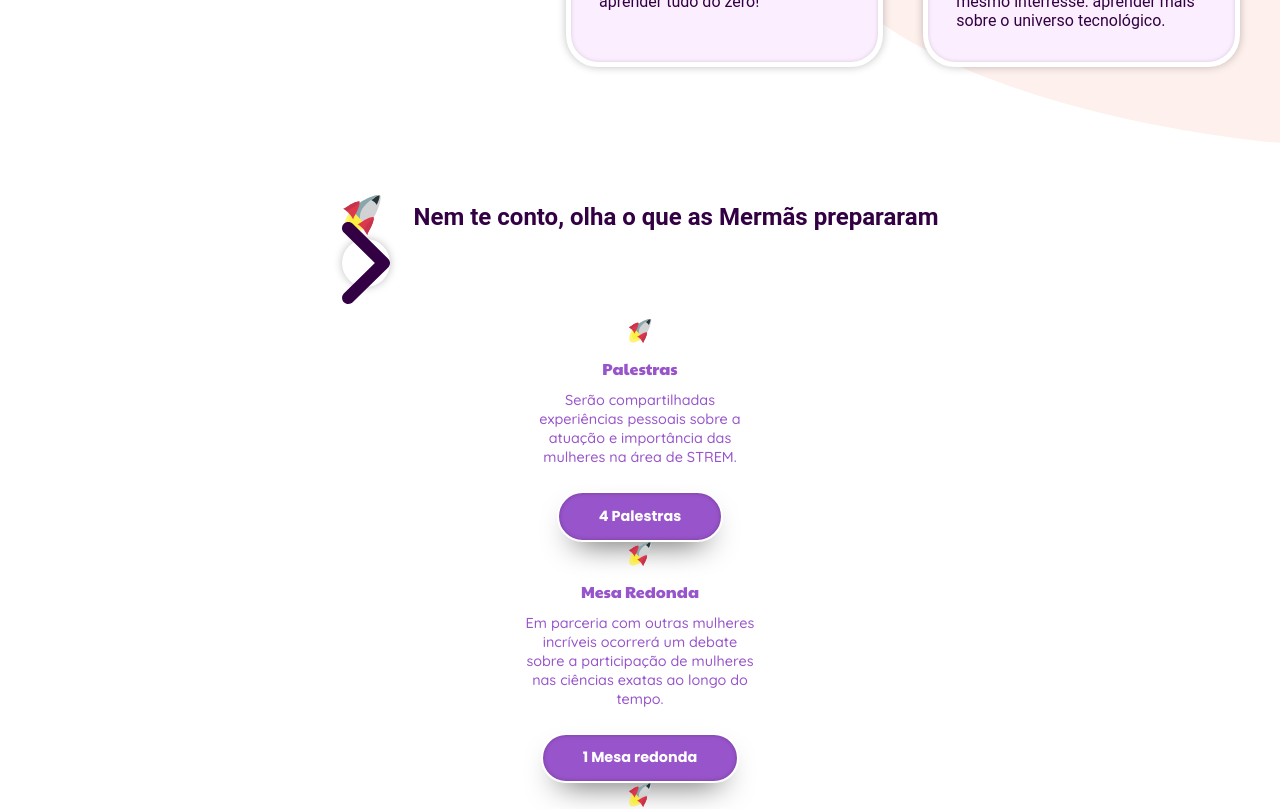
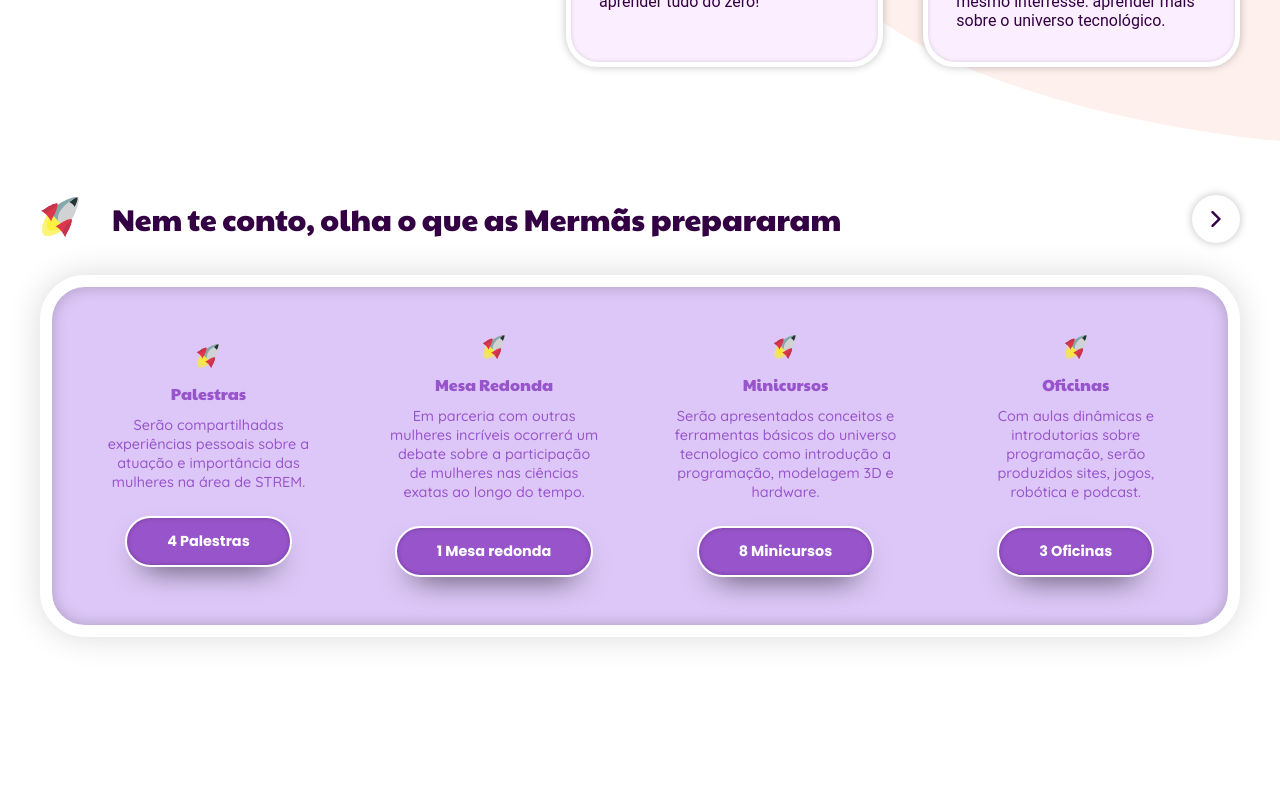
Before and after one commit to mermas-digitais/mermas-site-react, a React (Vite) app: page / in a window 1280 px wide. Shown: the part 1600-2409 px from the top of the page. After the commit the page ends 2301 px from the top, so only its background shows below. Built offline with nearby package versions, Linux system fonts and the light colour scheme.

Commit message:
finished activity

```diff
--- a/src/components/activity/index.module.css
+++ b/src/components/activity/index.module.css
@@ -4,8 +4,16 @@
   margin: 0 auto;
 }
 
+.title {
+  font: 500 1.875rem var(--logo-font);
+  color: var(--base-color-dark);
+  margin-bottom: 1.5rem;
+  -webkit-font-smoothing: auto;
+}
+
 #activity {
   padding: 4rem 0;
+  z-index: 1;
 }
 
 #activity .container{
--- a/src/components/activity/index.tsx
+++ b/src/components/activity/index.tsx
@@ -2,9 +2,9 @@ import styles from './index.module.css';
 
 export function Activity() {
   return (
-    <section className={styles.section} id={styles['activity']}>
+    <section id={styles['activity']}>
       <div className={styles.container}>
-        <div className={(styles.activity_head, styles.easing_title)}>
+        <div className={`${styles.activity_head} ${styles.easing_title}`}>
           <div className={styles.head_title}>
             <i className={styles.icon}>
               <img src="./image/Group 29.svg" alt="Ícone de foguete" />
@@ -14,13 +14,13 @@ export function Activity() {
             </h2>
           </div>
           <div className={styles.head_button}>
-            <button className={(styles.icon, styles.button_next)}>
+            <button className={`${styles.icon} ${styles.button_next}`}>
               <img src="./image/arrow.svg" alt="Ícone de foguete" />
             </button>
           </div>
         </div>
 
-        <div className={(styles.activity_box, styles.delay_distance)}>
+        <div className={`${styles.activity_box} ${styles.delay_distance}`}>
           <div className={styles.box}>
             <div className={styles.box_head}>
               <i>
--- a/src/components/course/index.css
+++ b/src/components/course/index.css
@@ -13,7 +13,7 @@
 #course .course-image {
   width: 100%;
   position: absolute;
-  top: -11px;
+  top: -13px;
   left: 0;
   z-index: -1;
 }
@@ -107,6 +107,6 @@
       gap: 2.875rem;
   }
   #course .course-image {
-    top: -6px;
+    top: -8px;
   }
 }
```
